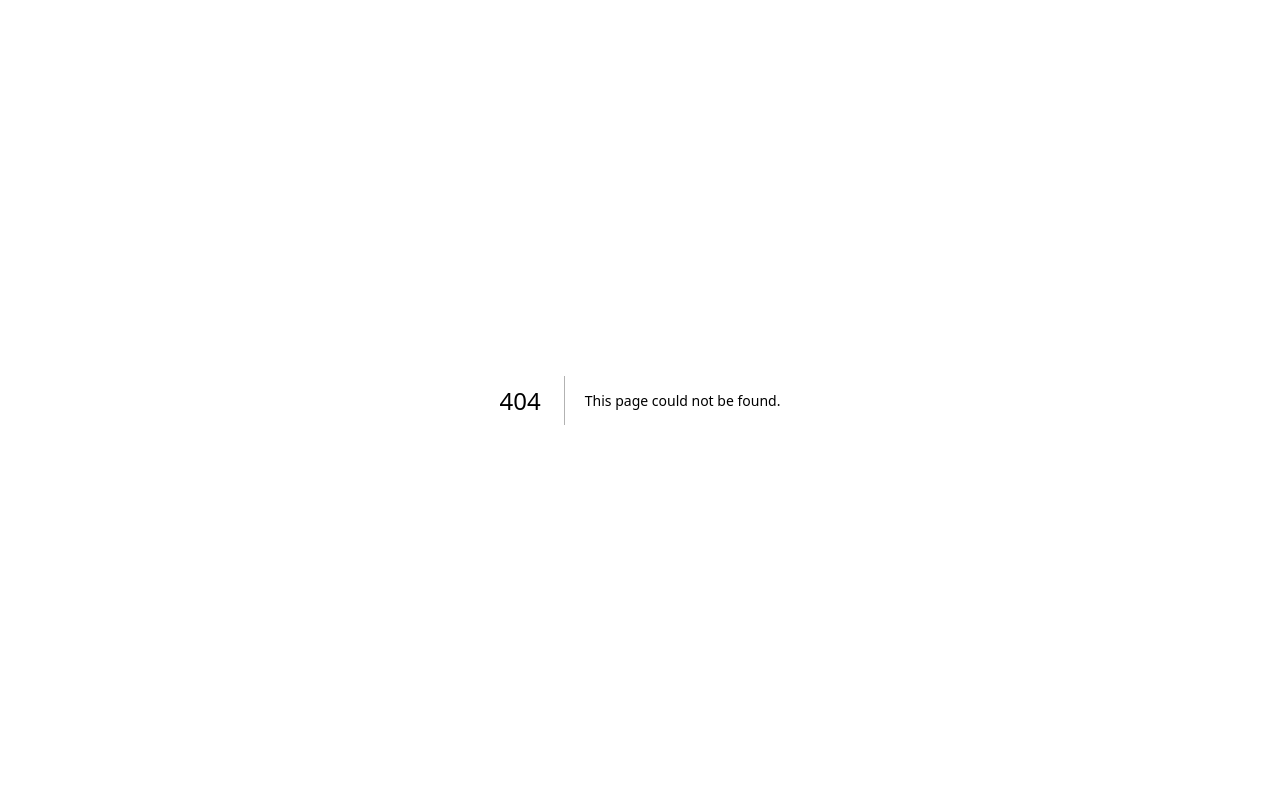
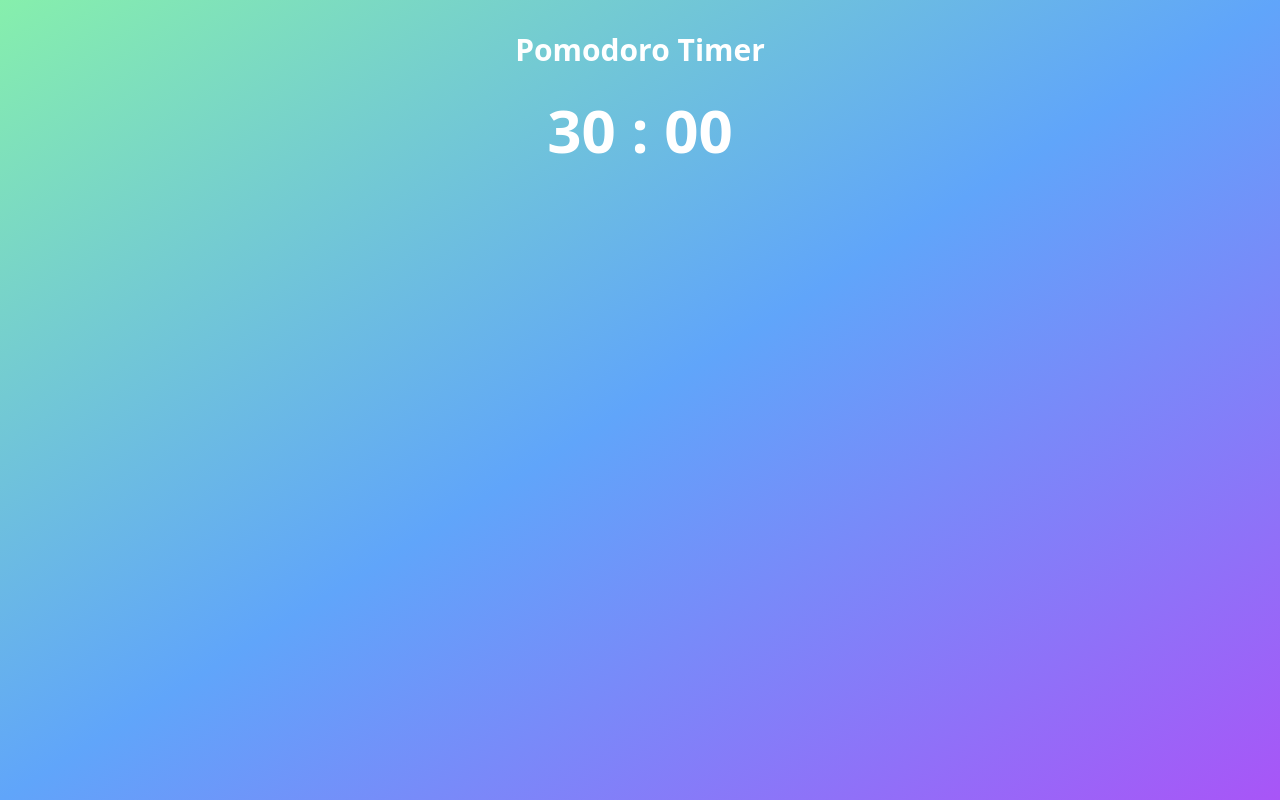
Before and after one commit to DanielaKuester/productivity-toolbox, a Next.js app: page /pomodoro in a window 1280 px wide. Before the commit this address had no page. Built offline with nearby package versions, Linux system fonts and the light colour scheme.

Commit message:
Add skeleton code for pomodoro page

```diff
--- /dev/null
+++ b/pages/pomodoro.js
@@ -0,0 +1,19 @@
+export default function Pomodoro() {
+
+    return(
+        <>
+            <title>Productivity Toolbox - Pomodoro</title>
+            <meta name="description" content="The pomodoro timer balances work on the current task with breaks in between." />
+            <meta name="viewport" content="width=device-width, initial-scale=1" />
+            <link rel="icon" href="/favicon.ico" />
+            <div className="min-h-screen bg-gradient-to-br from-green-300 via-blue-400 to-purple-500">
+                <h1 className="text-3xl p-8 font-bold text-white text-center">
+                    Pomodoro Timer
+                </h1>
+                <div className="container flex mx-auto w-1/2 justify-center">
+                    <p className="text-6xl font-bold text-white">30 : 00</p>
+                </div>
+            </div>
+        </>
+    )
+}
```
